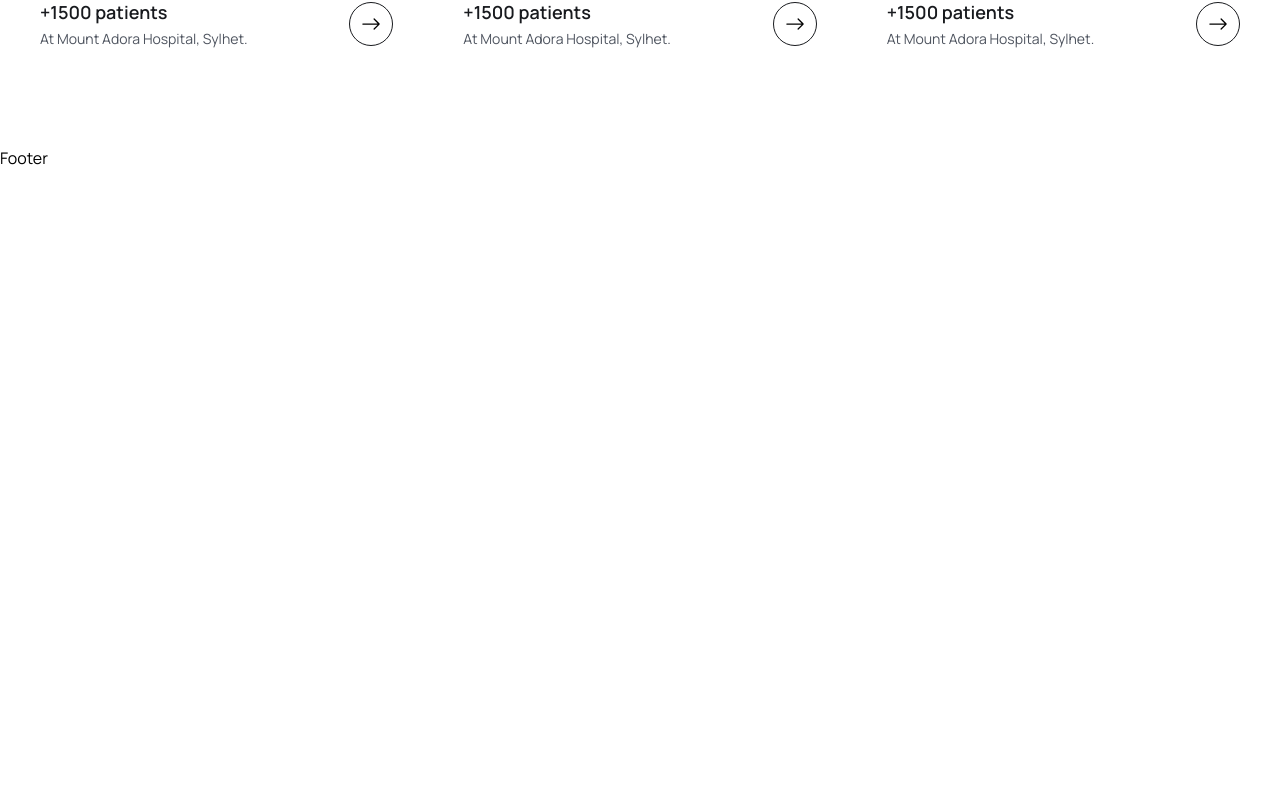
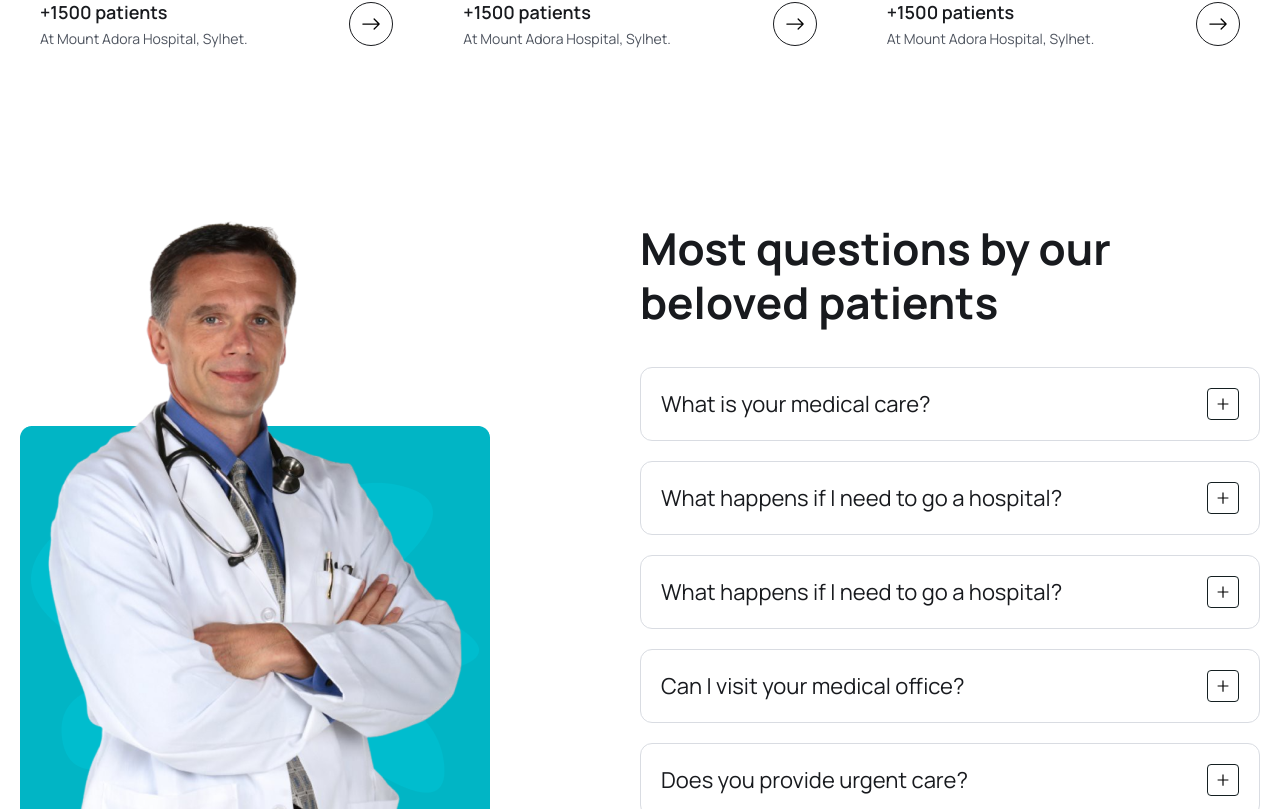
Before and after one commit to Goat95/medicare, a React (Vite) app in the folder frontend/: page / in a window 1280 px wide. Shown: the part 4631-5440 px from the top of the page. Before the commit the page ends 4801 px from the top, so only its background shows below. Built offline with nearby package versions, Linux system fonts and the light colour scheme; the HTML template or start-up script is replaced by a standard one.

Commit message:
feat: implement faq section

```diff
--- /dev/null
+++ b/frontend/src/components/Faq/FaqItem.jsx
@@ -0,0 +1,39 @@
+/* eslint-disable react/prop-types */
+import { useState } from "react";
+import { AiOutlineMinus, AiOutlinePlus } from "react-icons/ai";
+
+const FaqItem = ({ item }) => {
+  const [isOpen, setIsOpen] = useState(false);
+
+  const toggleAccordion = () => {
+    setIsOpen(!isOpen);
+  };
+  return (
+    <div className="p-3 lg:p-5 rounded-[12px] border border-solid border-[#D9DCE2] mb-5 cursor-pointer">
+      <div
+        className="flex items-center justify-between gap-5"
+        onClick={toggleAccordion}
+      >
+        <h4 className="text-[16px] leading-7 lg:text-[22px] lg:leading-8 text-headingColor">
+          {item.question}
+        </h4>
+        <div
+          className={`${
+            isOpen && "bg-primaryColor text-white border-none"
+          } w-7 h-7 lg:w-8 lg:h-8 border border-solid border-[#141F21] rounded flex items-center justify-center`}
+        >
+          {isOpen ? <AiOutlineMinus /> : <AiOutlinePlus />}
+        </div>
+      </div>
+      {isOpen && (
+        <div className="mt-4">
+          <p className="text-[14px] leading-6 lg:text-[16px] lg:leading-7 font-[400] text-textColor">
+            {item.content}
+          </p>
+        </div>
+      )}
+    </div>
+  );
+};
+
+export default FaqItem;
--- /dev/null
+++ b/frontend/src/components/Faq/FaqList.jsx
@@ -0,0 +1,14 @@
+import { faqs } from "../../assets/data/faqs";
+import FaqItem from "./FaqItem";
+
+const FaqList = () => {
+  return (
+    <ul className="mt-[38px]">
+      {faqs.map((item, index) => (
+        <FaqItem key={index} item={item} />
+      ))}
+    </ul>
+  );
+};
+
+export default FaqList;
--- a/frontend/src/pages/Home.jsx
+++ b/frontend/src/pages/Home.jsx
@@ -10,10 +10,12 @@
 import featureImg from "../assets/images/feature-img.png";
 import videoIcon from "../assets/images/video-icon.png";
 import avatarIcon from "../assets/images/avatar-icon.png";
+import faqImg from "../assets/images/faq-img.png";
 
 import About from "../components/About/About";
 import ServiceList from "../components/Services/ServiceList";
 import DoctorList from "../components/Doctors/DoctorList";
+import FaqList from "../components/Faq/FaqList";
 
 const Home = () => {
   return (
@@ -232,6 +234,7 @@
           </div>
         </div>
       </section>
+
       {/* our great doctors */}
       <section>
         <div className="container">
@@ -246,6 +249,24 @@
           <DoctorList />
         </div>
       </section>
+
+      {/* faq section */}
+      <section>
+        <div className="container">
+          <div className="flex justify-between gap-[50px] lg:gap-0">
+            <div className="w-1/2 hidden md:block">
+              <img src={faqImg} alt="faq image" />
+            </div>
+            <div className="w-full md:w-1/2">
+              <h2 className="heading">
+                Most questions by our beloved patients
+              </h2>
+
+              <FaqList />
+            </div>
+          </div>
+        </div>
+      </section>
     </>
   );
 };
```
